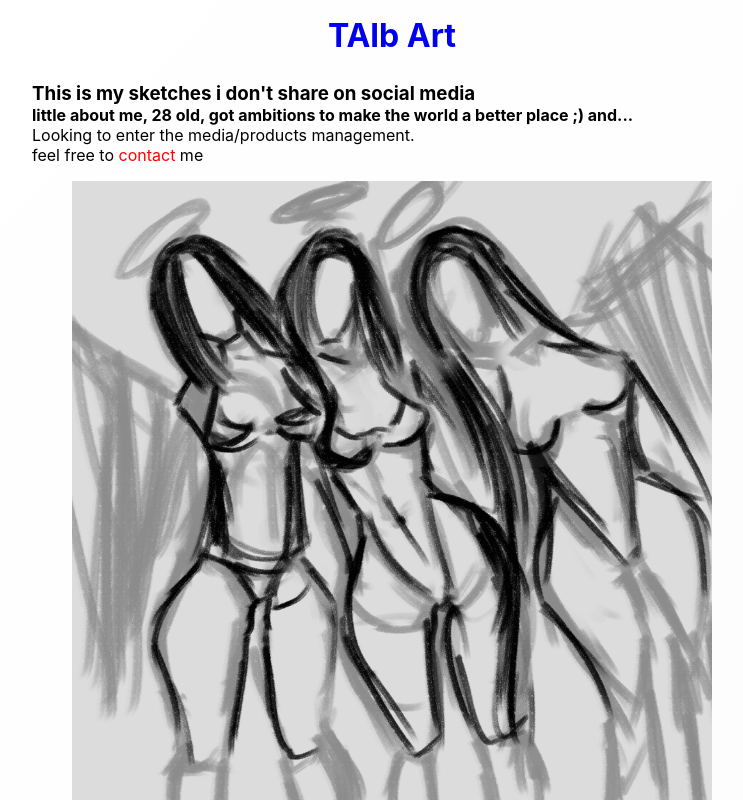
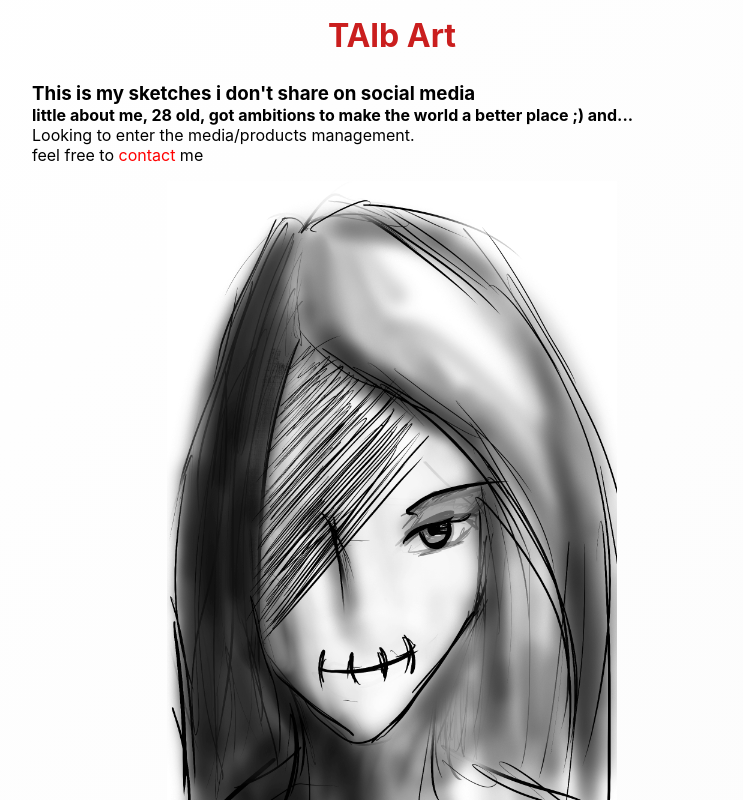
Before and after one commit to bizkin/talb_art, a Gatsby site: page / in a window 1280 px wide. Shown: the top 800 px of the page, without its empty margins (248-991 px from the left). Built offline with nearby package versions, Linux system fonts and the light colour scheme; Gatsby itself is replaced by a stand-in of ours.

Commit message:
add 2020 lets gogit add .git add .

```diff
--- a/src/components/image.js
+++ b/src/components/image.js
@@ -106,11 +106,20 @@ const Image = () => {
           }
         }
       }
+      damn: file(relativePath: { eq: "damn.png" }) {
+        childImageSharp {
+          fluid(maxWidth: 720) {
+            ...GatsbyImageSharpFluid
+            presentationWidth
+          }
+        }
+      }
     }
   `)
 
   return (
     <div className="imageWrapper">
+      <Img fluid={data.damn.childImageSharp.fluid} />
       <Img fluid={data.angels.childImageSharp.fluid} />
       <Img fluid={data.anatomy.childImageSharp.fluid} />
       <Img fluid={data.avocado.childImageSharp.fluid} />
--- a/src/components/layout.css
+++ b/src/components/layout.css
@@ -3,9 +3,6 @@
   padding: 0;
   box-sizing: border-box;
 }
-
-
-*, *:before, *:after {box-sizing:  border-box !important;}
 
 html,body{
  background: linear-gradient(135deg,#fff,#ecececbf);
@@ -20,7 +17,7 @@ header{
 
 a{
   text-decoration: none;
-  color: rgb(228, 25, 25)216, 44, 44);
+  color: rgb(202, 30, 30);
 }
 
 a:visited{
@@ -36,7 +33,7 @@ a:visited{
   /* padding: 1em 0 0 0;
   column-count: 3;
   column-gap: 1em; */
-  max-width: 640px;
+  max-width: 450px;
   margin: 0 auto;
 }
 
```
Also changed, not shown: src/images/damn.png (added).
